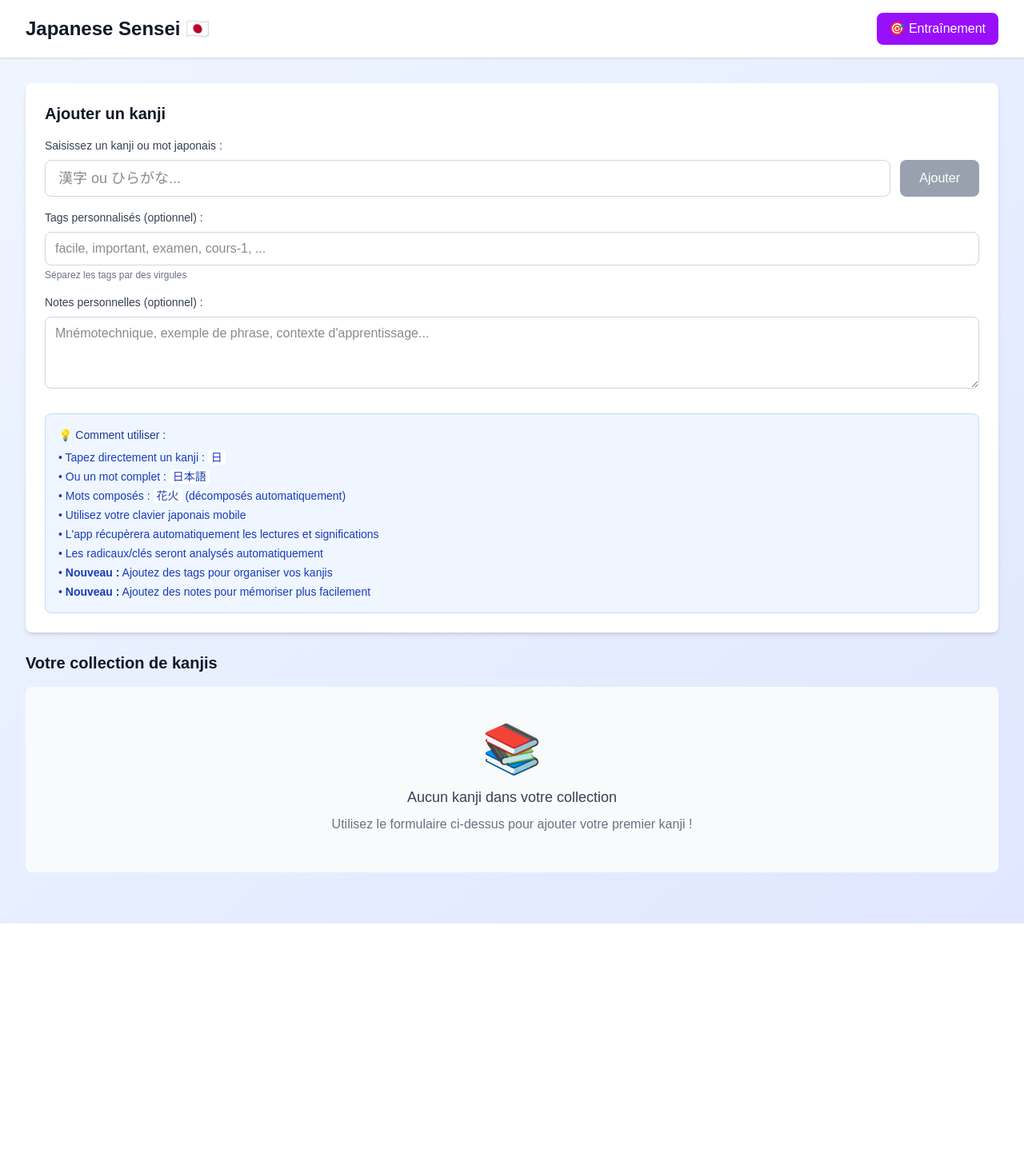
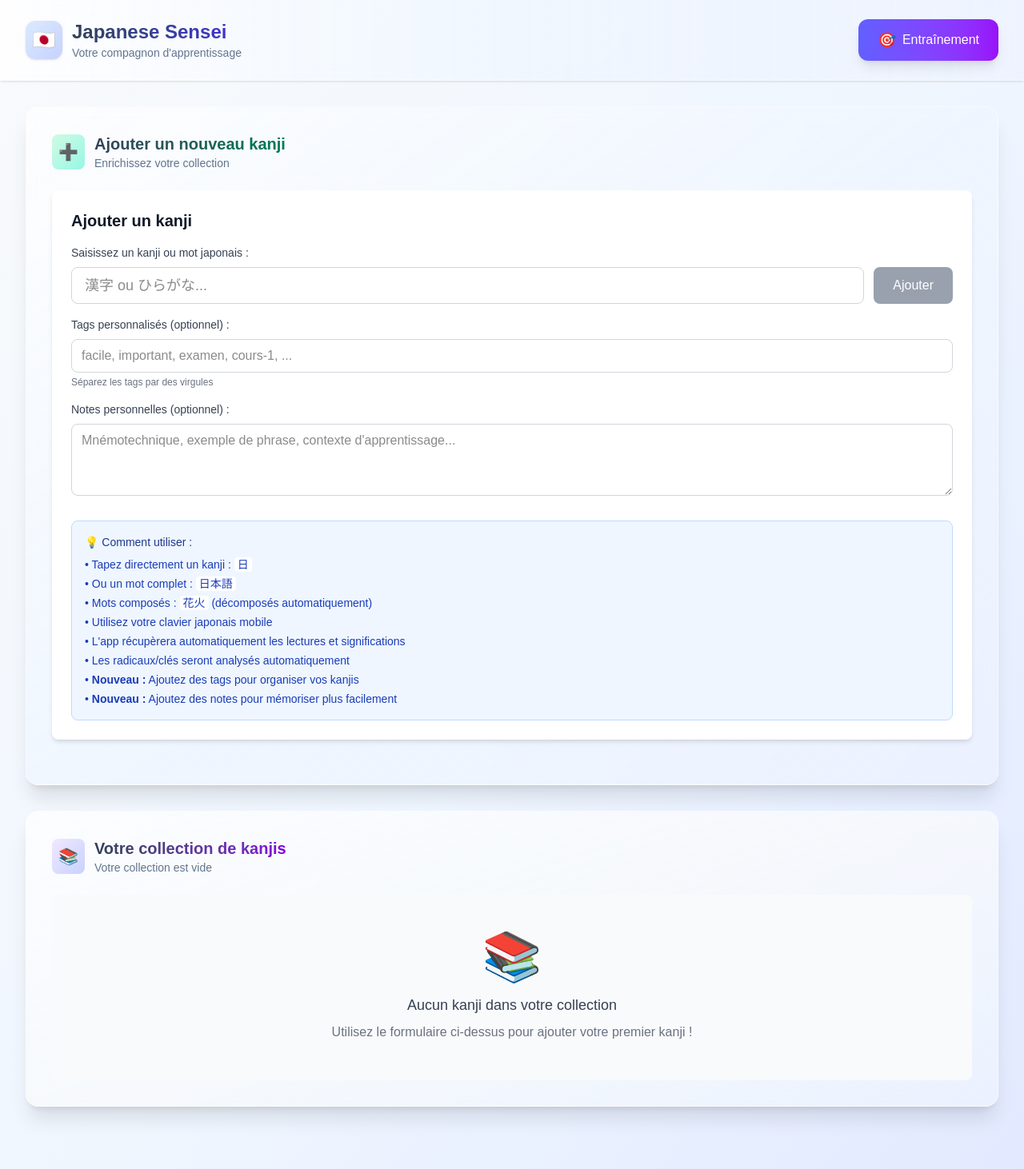
Before and after one commit to Nirvana21/JapaneseSensei, a Next.js app: page / in a window 1280 px wide. Shown: the top 1462 px of the page at 80% size. Before the commit the page ends 1155 px from the top, so only its background shows below. Built offline with nearby package versions, Linux system fonts and the light colour scheme.

Commit message:
feat: graphical rework

```diff
--- a/src/app/page.tsx
+++ b/src/app/page.tsx
@@ -31,40 +31,90 @@
   };
 
   return (
-    <div className="min-h-screen bg-gradient-to-br from-blue-50 to-indigo-100">
-      <header className="bg-white shadow-sm">
-        <div className="max-w-7xl mx-auto px-4 sm:px-6 lg:px-8 py-4">
+    <div className="min-h-screen bg-gradient-to-br from-slate-50 via-blue-50 to-indigo-100">
+      {/* Header avec design zen */}
+      <header className="bg-gradient-to-r from-white/80 via-blue-50/90 to-indigo-50/80 backdrop-blur-sm shadow-sm border-b border-white/50">
+        <div className="max-w-7xl mx-auto px-4 sm:px-6 lg:px-8 py-6">
           <div className="flex items-center justify-between">
-            <h1 className="text-2xl font-bold text-gray-900">
-              Japanese Sensei 🇯🇵
-            </h1>
+            <div className="flex items-center gap-3">
+              <div className="p-2 bg-gradient-to-br from-blue-100 to-indigo-200 rounded-xl shadow-sm">
+                <span className="text-2xl">🇯🇵</span>
+              </div>
+              <div>
+                <h1 className="text-2xl font-bold bg-gradient-to-r from-slate-700 to-indigo-700 bg-clip-text text-transparent">
+                  Japanese Sensei
+                </h1>
+                <p className="text-sm text-slate-500 font-medium">Votre compagnon d'apprentissage</p>
+              </div>
+            </div>
 
-            {/* Navigation */}
+            {/* Navigation avec style zen */}
             <div className="flex items-center gap-4">
               <a
                 href="/training"
-                className="px-4 py-2 bg-purple-600 text-white rounded-lg hover:bg-purple-700 transition-colors flex items-center gap-2"
+                className="px-6 py-3 bg-gradient-to-r from-indigo-500 to-purple-600 text-white rounded-xl hover:from-indigo-600 hover:to-purple-700 transition-all duration-300 shadow-lg hover:shadow-xl flex items-center gap-2 font-medium transform hover:scale-105"
               >
-                🎯 Entraînement
+                <span className="text-lg">🎯</span>
+                <span>Entraînement</span>
               </a>
             </div>
           </div>
         </div>
       </header>
 
-      <main className="max-w-7xl mx-auto px-4 sm:px-6 lg:px-8 py-8">
-        <AddKanjiForm onKanjiAdded={handleKanjiAdded} />
+      <main className="max-w-7xl mx-auto px-4 sm:px-6 lg:px-8 py-8 space-y-8">
+        {/* Carte pour ajouter des kanjis avec style zen */}
+        <div className="bg-gradient-to-br from-white/70 via-blue-50/80 to-indigo-50/60 backdrop-blur-sm rounded-2xl shadow-xl border border-white/50 p-6 sm:p-8">
+          <div className="flex items-center gap-3 mb-6">
+            <div className="p-2 bg-gradient-to-br from-emerald-100 to-teal-200 rounded-lg">
+              <span className="text-xl">➕</span>
+            </div>
+            <div>
+              <h2 className="text-xl font-bold bg-gradient-to-r from-slate-700 to-emerald-700 bg-clip-text text-transparent">
+                Ajouter un nouveau kanji
+              </h2>
+              <p className="text-sm text-slate-500">Enrichissez votre collection</p>
+            </div>
+          </div>
+          <AddKanjiForm onKanjiAdded={handleKanjiAdded} />
+        </div>
 
         {error && (
-          <div className="mb-6 p-4 bg-red-50 border border-red-200 rounded-lg">
-            <p className="text-red-700">{error}</p>
+          <div className="p-4 bg-gradient-to-r from-red-50 to-pink-50 border border-red-200/50 rounded-xl shadow-sm">
+            <div className="flex items-center gap-2">
+              <span className="text-red-500">⚠️</span>
+              <p className="text-red-700 font-medium">{error}</p>
+            </div>
           </div>
         )}
 
-        <div className="mb-8">
-          <h2 className="text-xl font-bold text-gray-900 mb-4">
-            Votre collection de kanjis
-          </h2>
+        {/* Section collection avec style zen */}
+        <div className="bg-gradient-to-br from-white/70 via-slate-50/80 to-blue-50/60 backdrop-blur-sm rounded-2xl shadow-xl border border-white/50 p-6 sm:p-8">
+          <div className="flex items-center justify-between mb-6">
+            <div className="flex items-center gap-3">
+              <div className="p-2 bg-gradient-to-br from-purple-100 to-indigo-200 rounded-lg">
+                <span className="text-xl">📚</span>
+              </div>
+              <div>
+                <h2 className="text-xl font-bold bg-gradient-to-r from-slate-700 to-purple-700 bg-clip-text text-transparent">
+                  Votre collection de kanjis
+                </h2>
+                <p className="text-sm text-slate-500">
+                  {kanjis.length > 0 ? `${kanjis.length} kanji${kanjis.length > 1 ? 's' : ''} dans votre collection` : 'Votre collection est vide'}
+                </p>
+              </div>
+            </div>
+
+            {kanjis.length > 0 && (
+              <div className="hidden sm:flex items-center gap-2 px-4 py-2 bg-gradient-to-r from-blue-100 to-indigo-100 rounded-full">
+                <span className="text-blue-600">📊</span>
+                <span className="text-sm font-medium text-blue-700">
+                  Total: {kanjis.length}
+                </span>
+              </div>
+            )}
+          </div>
+
           <KanjiList
             kanjis={kanjis}
             loading={loading}
@@ -72,6 +122,21 @@
             onDelete={handleDelete}
           />
         </div>
+
+        {/* Footer avec encouragement */}
+        {kanjis.length === 0 && (
+          <div className="text-center py-12">
+            <div className="bg-gradient-to-br from-amber-50 to-yellow-100 rounded-2xl p-8 border border-amber-200/50 shadow-lg">
+              <div className="text-4xl mb-4">🌸</div>
+              <h3 className="text-lg font-bold bg-gradient-to-r from-amber-600 to-orange-600 bg-clip-text text-transparent mb-2">
+                Commencez votre voyage d'apprentissage
+              </h3>
+              <p className="text-amber-700/80 text-sm max-w-md mx-auto">
+                Ajoutez votre premier kanji ci-dessus et commencez à explorer la beauté de l'écriture japonaise
+              </p>
+            </div>
+          </div>
+        )}
       </main>
 
       <EditKanjiModal
```
